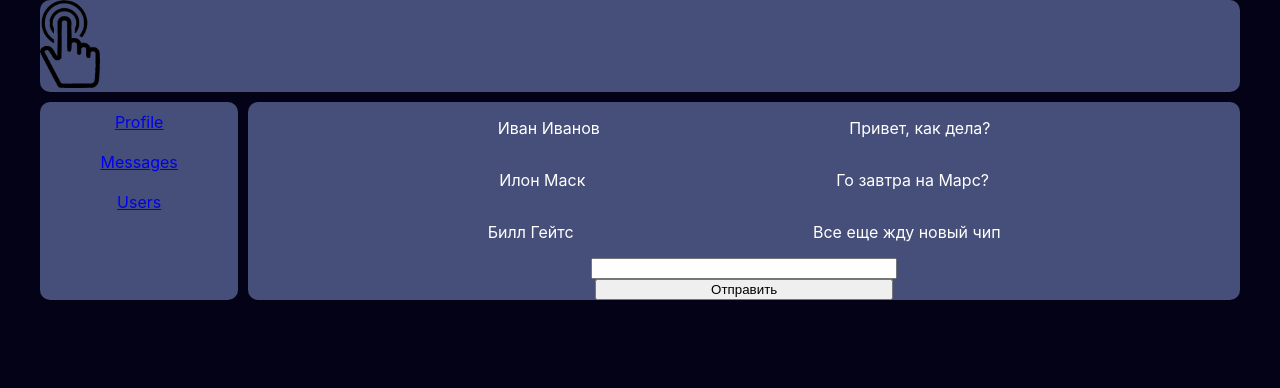
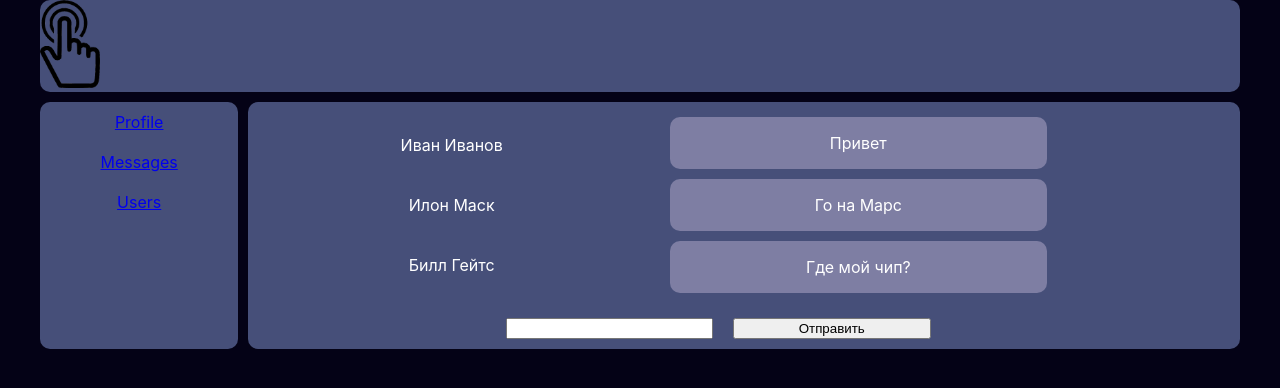
Before and after one commit to VladPlenov/social-network, a React (Create React App) app: page /dialogs in a window 1280 px wide. Shown: the top 388 px of the page. Built offline with nearby package versions, Linux system fonts and the light colour scheme.

Commit message:
Усовершенствуем страницу Dialogs

```diff
--- a/src/App.js
+++ b/src/App.js
@@ -12,11 +12,13 @@
       <BrowserRouter>
         <Header />
         <Navbar />
-        <Switch>
-          <Route exact path='/' component={Profile} />
-          <Route path='/profile' component={Profile} />
-          <Route path='/dialogs' component={Dialogs} />
-        </Switch>
+        <div className='wrapper-contnet'>
+          <Switch>
+            <Route exact path='/' component={Profile} />
+            <Route exact path='/profile' component={Profile} />
+            <Route exact path='/dialogs' component={Dialogs} />
+          </Switch>
+        </div>
       </BrowserRouter>
     </div>
   );
--- a/src/components/dialogs/Dialogs.css
+++ b/src/components/dialogs/Dialogs.css
@@ -1,14 +1,56 @@
-.dialogs{
+.dialogs
+{
     display: flex;
-    flex-flow: column nowrap;
+    /* flex-flow: column nowrap; */
+    flex-flow: row wrap;
+    align-items: center
+
+}
+.messages
+{
+    width: 40%;
+    align-items: flex-start;
+    margin: 5px;
+}
+.message
+{
+    display: flex;
+    justify-content: space-evenly;
+    background-color: rgb(126, 126, 163);
+    border-radius: 10px;
+    margin: 10px;
+
+}
+button, input
+{
+    width: 40%;
+    margin: 10px;
+}
+.code
+{
+    width: 50%;
+    margin:  0 auto;
+}
+.dialog
+{
+
+    width: 40%;
+    align-items: center;
+    margin: 5px;
+
+}
+.user
+{
+    text-align: center;
+    padding: 15px 0;
+    margin: 10px 0
 }
 
-.message{
-    display: flex;
-    justify-content: space-evenly;
+.user a{
+    color: white;
+    text-decoration: none;
 }
-
-button, input {
-    width: 30%;
-    margin: 0 auto;
+.user:hover{
+    background-color: rgb(169, 169, 223);
+   padding: 15px 0;
 }
--- a/src/components/dialogs/Dialogs.js
+++ b/src/components/dialogs/Dialogs.js
@@ -1,25 +1,26 @@
 import React from 'react'
 import './Dialogs.css'
+import DialogsItem from './dialogsItem/DialogsItem'
+import Message from './messages/Message'
 
-
-function Dialogs() {
+const Dialogs = (props) => {
     return (
         <div className="dialogs">
-            <div className="message">
-              <p>Иван Иванов</p>
-              <p>Привет, как дела?</p>
-            </div>
-            <div className="message">
-              <p>Илон Маск</p>
-              <p>Го завтра на Марс?</p>
-            </div>
-            <div className="message">
-              <p>Билл Гейтс</p>
-              <p>Все еще жду новый чип</p>
-            </div>
+          <div className='dialog'>
+            <DialogsItem name={'Иван Иванов'} id={'1'}  />
+            <DialogsItem name={'Илон Маск'} id={'2'} />
+            <DialogsItem name={'Билл Гейтс'} id={'3'}/>
+          </div>
+          <div className="messages">
+            <Message message={'Привет'} />
+            <Message message={'Го на Марс'} />
+            <Message message={'Где мой чип?'} />
+          </div>
+          <div className="code">
             <input type="text"/>
             <button>Отправить</button>
-        </div>
+          </div>
+      </div>
     )
   }
 export default Dialogs
--- /dev/null
+++ b/src/components/dialogs/dialogsItem/DialogsItem.js
@@ -0,0 +1,12 @@
+import React from 'react'
+import { NavLink } from 'react-router-dom'
+
+const DialogsItem = (props)=>{
+    return(
+        <div className='user'>
+            <NavLink to={`/dialogs/${props.id}`}> {props.name} </NavLink>
+        </div>
+    )
+}
+
+export default DialogsItem
--- /dev/null
+++ b/src/components/dialogs/messages/Message.js
@@ -0,0 +1,12 @@
+import React from "react";
+import { NavLink } from "react-router-dom";
+
+const Message = (props) =>{
+    return(
+        <div className="message">
+            <p>{props.message}</p>
+        </div>
+    )
+}
+
+export default Message
```
